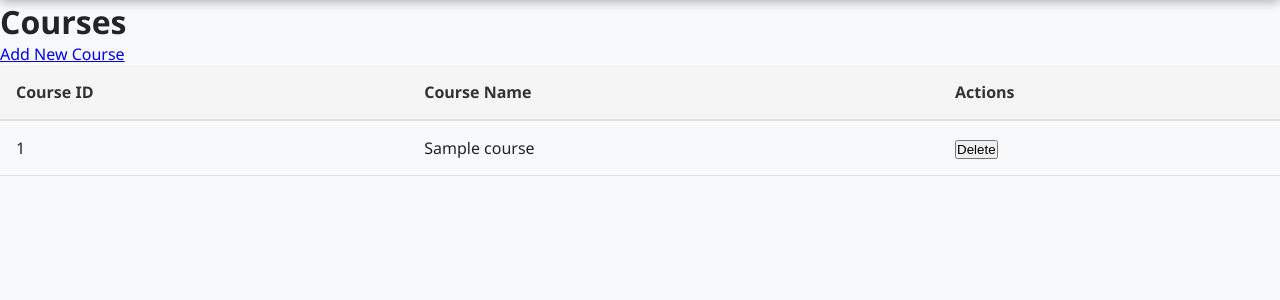
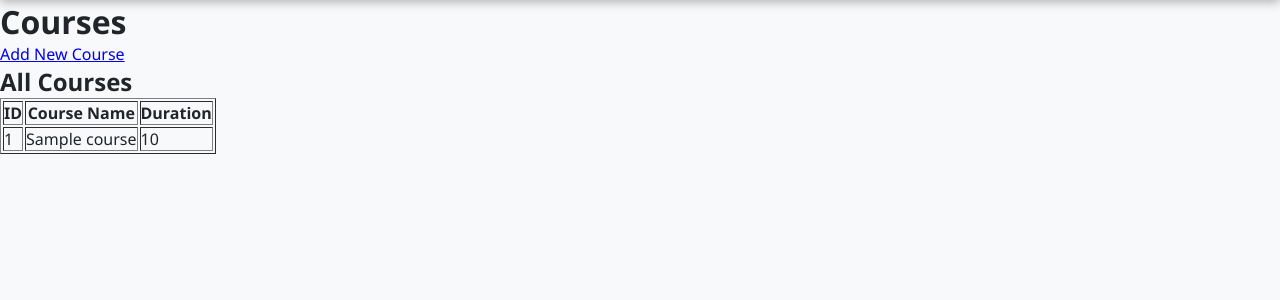
Before and after one commit to Rasaghnya/Student-Managent-System, a Flask app: template templates/courses.html in a window 1280 px wide. Shown: the part 87-387 px from the top of the page. Run offline with Flask 3, Linux system fonts and the light colour scheme; the template is opened without the code that fills it: most values are stand-ins (such as "Sample title", 1, 10 or a date in 2020).

Commit message:
Revamp courses table layout and structure
commited changes

```diff
--- a/templates/courses.html
+++ b/templates/courses.html
@@ -11,33 +11,23 @@
         <a href="{{ url_for('add_course') }}" class="btn btn-primary">Add New Course</a>
     </div>
 </div>
+<h2>All Courses</h2>
+<table border="1">
+    <tr>
+        <th>ID</th>
+        <th>Course Name</th>
+        <th>Duration</th>
+    </tr>
+    {% for course in courses %}
+    <tr>
+        <td>{{ course.id }}</td>
+        <td>{{ course.course_name }}</td>
+        <td>{{ course.duration }}</td>
+    </tr>
+    {% endfor %}
+</table>
 
 <div class="table-responsive">
-    <table class="table table-striped table-hover">
-        <thead class="table-dark">
-            <tr>
-                <th>Course ID</th>
-                <th>Course Name</th>
-                <th>Actions</th>
-            </tr>
-        </thead>
-        <tbody>
-            {% for course in courses %}
-            <tr>
-                <td>{{ course.course_id }}</td>
-                <td>{{ course.course_name }}</td>
-                <td>
-                    <form method="POST" action="{{ url_for('delete_course', course_id=course.course_id) }}" style="display:inline;" onsubmit="return confirm('Are you sure?');">
-                        <button type="submit" class="btn btn-sm btn-danger">Delete</button>
-                    </form>
-                </td>
-            </tr>
-            {% else %}
-            <tr>
-                <td colspan="3" class="text-center">No courses found</td>
-            </tr>
-            {% endfor %}
-        </tbody>
-    </table>
+
 </div>
 {% endblock %}
```
